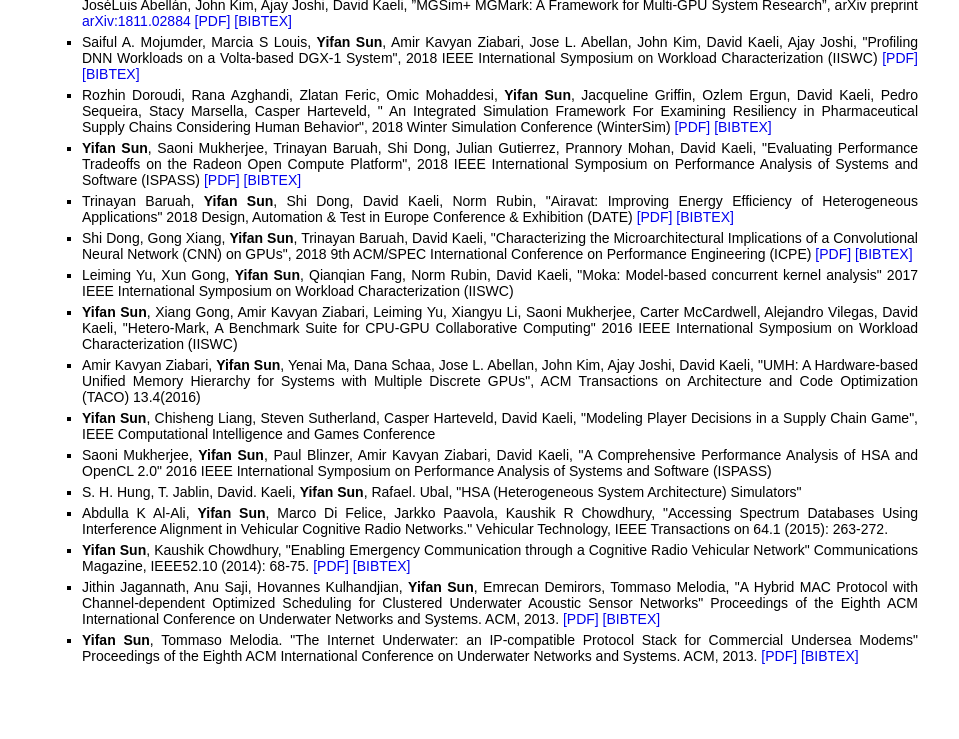
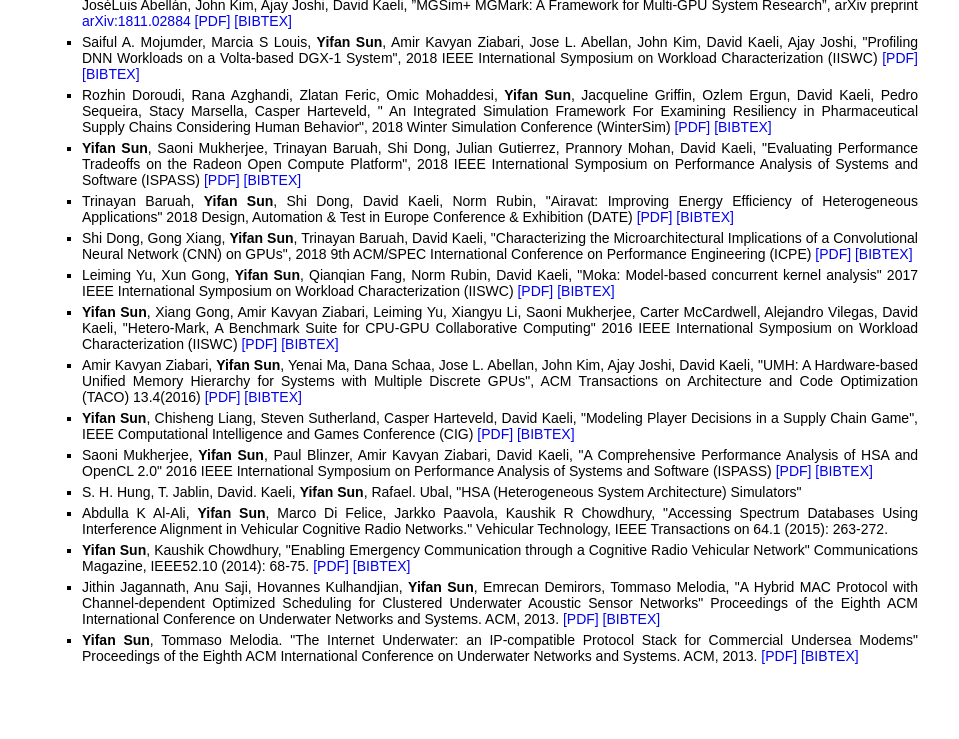
Before and after one commit to syifan/syifan.github.io, a plain HTML site: page index.html in a window 1280 px wide. Shown: the part 843-1582 px from the top of the page, without its empty margins (160-1119 px from the left). Drawn offline with Linux system fonts and the light colour scheme.

Commit message:
Adding most of the pdf and bibtex

```diff
--- a/index.html
+++ b/index.html
@@ -150,6 +150,8 @@
 					Rubin, David Kaeli, "Moka: Model-based concurrent kernel
 					analysis" 2017 IEEE International Symposium on Workload
 					Characterization (IISWC)
+					<a href="http://bit.ly/2NRjzcp">[PDF]</a>
+					<a href="/publications/iiswc17.bib">[BIBTEX]</a>
 				</li>
 				<li>
 					<b>Yifan Sun</b>, Xiang Gong, Amir Kavyan Ziabari, Leiming
@@ -158,6 +160,8 @@
 					Suite for CPU-GPU Collaborative Computing" 2016 IEEE
 					International Symposium on Workload Characterization
 					(IISWC)
+					<a href="http://bit.ly/2TvT01R">[PDF]</a>
+					<a href="/publications/iiswc16.bib">[BIBTEX]</a>
 				</li>
 				<li>
 					Amir Kavyan Ziabari, <b>Yifan Sun</b>, Yenai Ma, Dana
@@ -165,12 +169,16 @@
 					"UMH: A Hardware-based Unified Memory Hierarchy for Systems
 					with Multiple Discrete GPUs", ACM Transactions on
 					Architecture and Code Optimization (TACO) 13.4(2016)
+					<a href="http://bit.ly/2J3FuhJ">[PDF]</a>
+					<a href="/publications/taco16.bib">[BIBTEX]</a>
 				</li>
 				<li>
 					<b>Yifan Sun</b>, Chisheng Liang, Steven Sutherland, Casper
 					Harteveld, David Kaeli, "Modeling Player Decisions in a
 					Supply Chain Game", IEEE Computational Intelligence and
-					Games Conference
+					Games Conference (CIG)
+					<a href="http://bit.ly/2tXUOSA">[PDF]</a>
+					<a href="/publications/cig16.bib">[BIBTEX]</a>
 				</li>
 				<li>
 					Saoni Mukherjee, <b>Yifan Sun</b>, Paul Blinzer, Amir
@@ -178,6 +186,8 @@
 					Analysis of HSA and OpenCL 2.0" 2016 IEEE International
 					Symposium on Performance Analysis of Systems and Software
 					(ISPASS)
+					<a href="http://bit.ly/2C90HB2">[PDF]</a>
+					<a href="/publications/ispass16.bib">[BIBTEX]</a>
 				</li>
 				<li>
 					S. H. Hung, T. Jablin, David. Kaeli, <b>Yifan Sun</b>,
```
Also changed, not shown: 5 other files.
